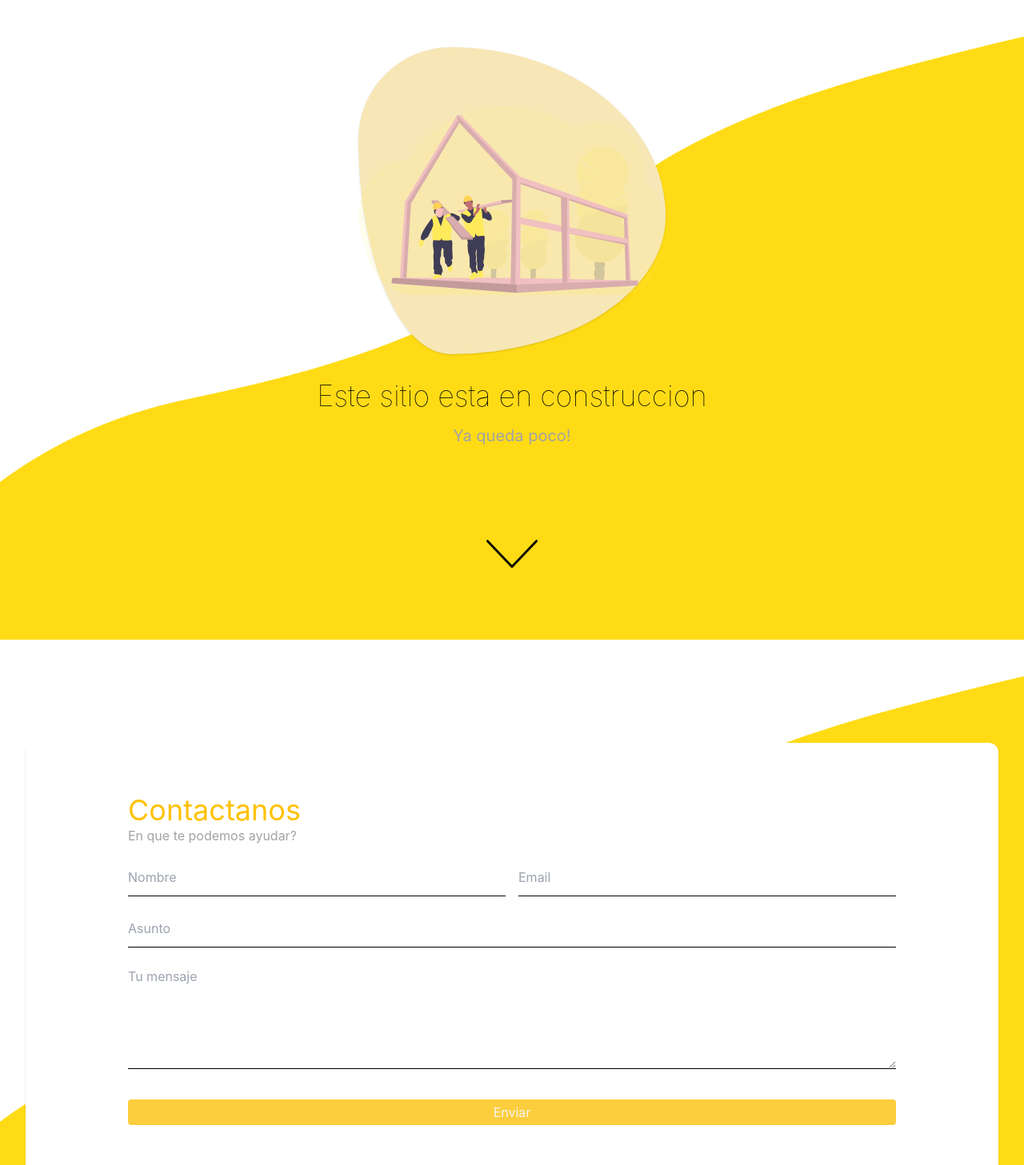
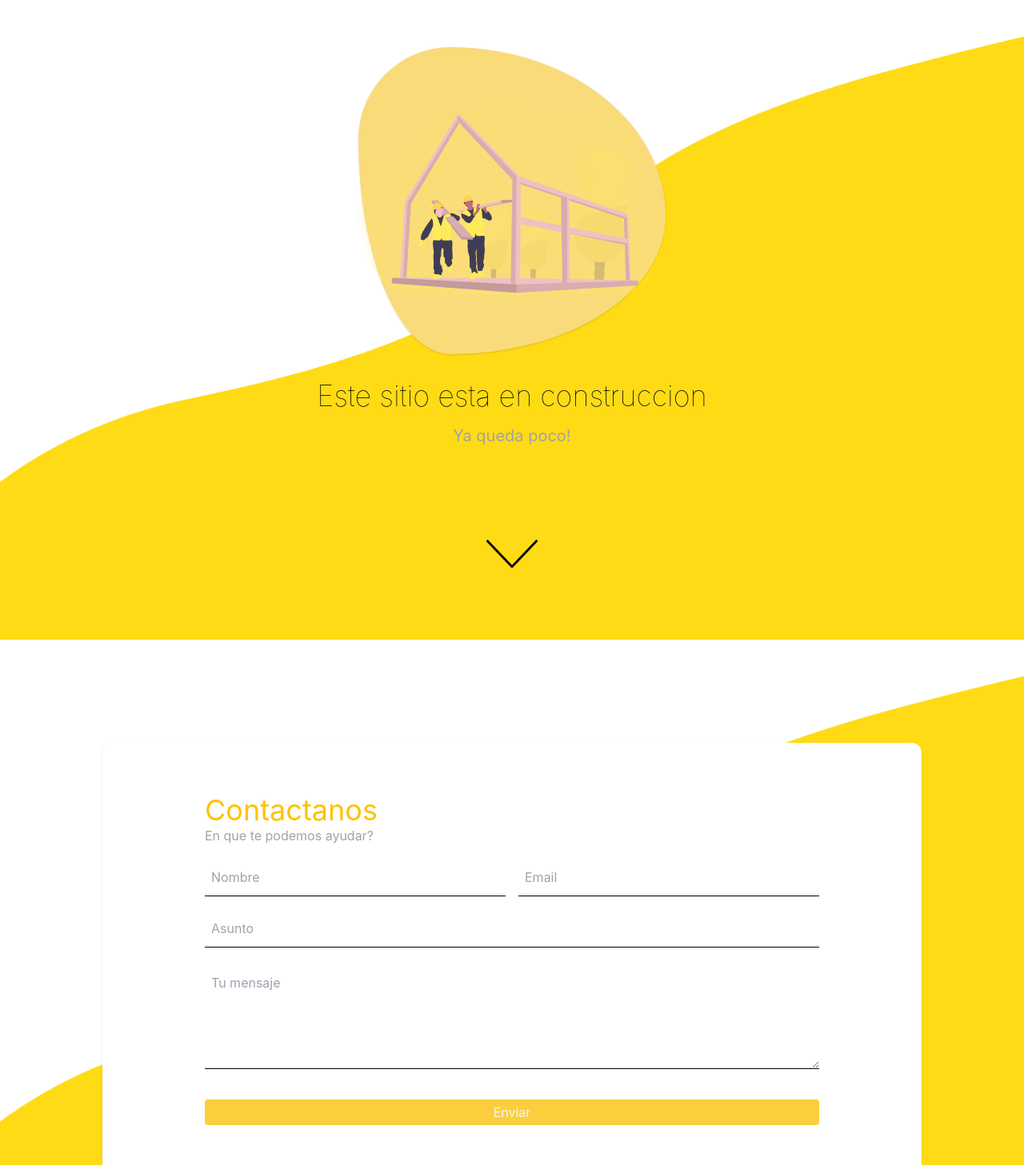
Before and after one commit to maggioniduffy/pacifico.frontend, a Next.js app: page / in a window 1280 px wide. Shown: the top 1457 px of the page at 80% size. Built offline with nearby package versions, Linux system fonts and the light colour scheme.

Commit message:
Email ok

```diff
--- a/pages/index.tsx
+++ b/pages/index.tsx
@@ -5,7 +5,7 @@ import construction from "../public/assets/construction.svg";
 import down from "../public/assets/down-arrow.png";
 import "animate.css";
 import { useRef, useReducer, useState, useEffect } from "react";
-import { sendEmailToAPI } from "../utils/api";
+import { BASE_API_URL } from "../utils/constants";
 
 interface Action {
   type: "EMAIL" | "NAME" | "SUBJECT" | "MESSAGE" | "CLEAR";
@@ -52,7 +52,36 @@ const Home: NextPage = () => {
   const [sended, setSended] = useState(false);
   const [errorMessage, setErrorMessage] = useState("");
 
-  const sendEmail = async () => sendEmailToAPI(state);
+  const sendEmail = async () => {
+    const { email, name, subject, message } = state;
+    const data = {
+      from: email,
+      name,
+      subject,
+      message,
+    };
+
+    try {
+      const res = await fetch(BASE_API_URL + "email", {
+        method: "POST",
+        mode: "cors", // no-cors, *cors, same-origin
+        cache: "no-cache", // *default, no-cache, reload, force-cache, only-if-cached
+        credentials: "same-origin", // include, *same-origin, omit
+        headers: {
+          "Content-Type": "application/json",
+          // 'Content-Type': 'application/x-www-form-urlencoded',
+        },
+        redirect: "follow", // manual, *follow, error
+        referrerPolicy: "no-referrer",
+        body: JSON.stringify(data),
+      });
+      const response = await res.json();
+      console.log("Res" + response);
+      return res;
+    } catch (error) {
+      console.error(error);
+    }
+  };
 
   const handleSubmit = (event: any) => {
     event.preventDefault();
@@ -73,6 +102,7 @@ const Home: NextPage = () => {
             setError(true);
             setErrorMessage("Por favor ingrese un mensaje");
           } else {
+            sendEmail();
             setSended(true);
           }
         }
@@ -110,7 +140,7 @@ const Home: NextPage = () => {
       </Head>
       <main className="h-screen flex flex-col justify-center">
         <div className="m-auto w-full h-10/12">
-          <div className="w-96 h-96 m-auto bg-gold-200 construction shadow">
+          <div className="w-96 h-96 m-auto bg-gold-300 construction shadow">
             <Image
               src={construction}
               layout="responsive"
@@ -135,7 +165,7 @@ const Home: NextPage = () => {
         </button>
       </main>
       <div className="h-screen flex flex-col justify-center" ref={emailForm}>
-        <div className="bg-realwhite h-fit w-auto m-8 rounded-xl shadow">
+        <div className="bg-realwhite h-fit w-auto m-32 rounded-xl shadow">
           <form className="my-16 mx-32 h-full" onSubmit={handleSubmit}>
             <h2 className="text-gold-500 text-4xl"> Contactanos </h2>
             <h5 className="text-gray"> En que te podemos ayudar?</h5>
@@ -143,7 +173,7 @@ const Home: NextPage = () => {
               <input
                 name="name"
                 placeholder="Nombre"
-                className="border-b w-full h-12"
+                className="border-b w-full h-12 p-2"
                 value={state.name}
                 onChange={(e) =>
                   dispatch({ type: "NAME", payload: e.target.value })
@@ -152,7 +182,7 @@ const Home: NextPage = () => {
               <input
                 name="email"
                 placeholder="Email"
-                className="border-b w-full h-12"
+                className="border-b w-full h-12 p-2"
                 value={state.email}
                 onChange={(e) =>
                   dispatch({ type: "EMAIL", payload: e.target.value })
@@ -162,7 +192,7 @@ const Home: NextPage = () => {
             <input
               name="asunto"
               placeholder="Asunto"
-              className="border-b w-full mt-4 h-12"
+              className="border-b w-full mt-4 h-12 p-2"
               value={state.subject}
               onChange={(e) =>
                 dispatch({ type: "SUBJECT", payload: e.target.value })
@@ -171,7 +201,7 @@ const Home: NextPage = () => {
             <textarea
               name="message"
               placeholder="Tu mensaje"
-              className="border-b w-full mt-6 break-words h-32"
+              className="border-b w-full mt-6 break-words h-32 p-2"
               value={state.message}
               onChange={(e) =>
                 dispatch({ type: "MESSAGE", payload: e.target.value })
--- a/utils/api.ts
+++ b/utils/api.ts
@@ -90,14 +90,3 @@ interface SendEmailDto {
   subject: string;
   message: string;
 }
-
-export async function sendEmailToAPI(sendEmailDto: SendEmailDto) {
-  try {
-    const res = await fetch(BASE_API_URL + "email", {
-      body: JSON.stringify(sendEmailDto),
-    });
-    return res;
-  } catch (error) {
-    console.error(error);
-  }
-}
```
